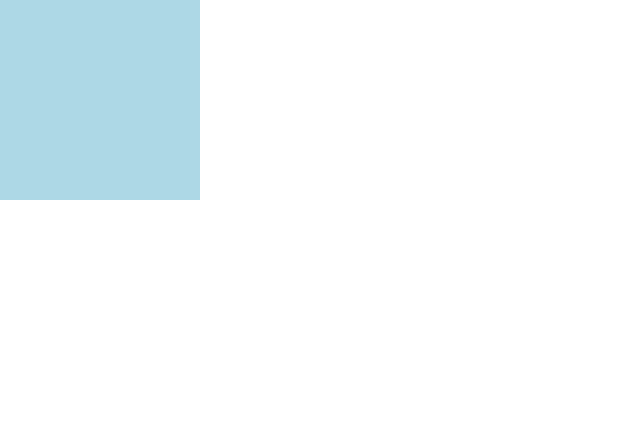
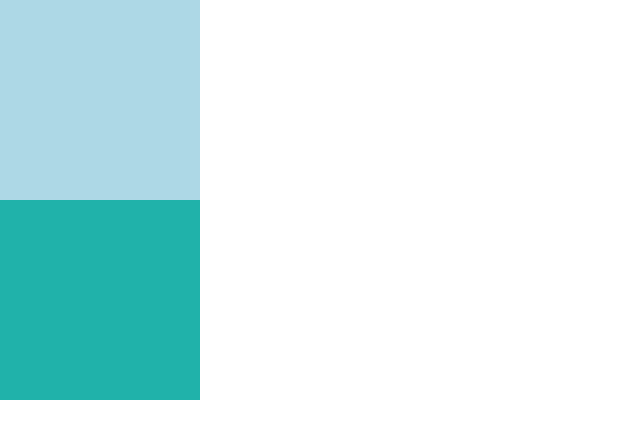
Before and after one commit to water1525/9.25, a plain HTML site: page index.html in a window 1280 px wide. Shown: the whole page, without its empty margins (0-640 px from the left). Drawn offline with Linux system fonts and the light colour scheme.

Commit message:
'dev2_1'

```diff
--- a/index.html
+++ b/index.html
@@ -12,20 +12,28 @@
             height: 200px;
             background-color: lightblue;
         }
+        .box1{
+            width: 200px;
+            height: 200px;
+            background-color: lightseagreen;
+        }
     </style>
 </head>
 <body>
 
     <div class="box"></div>
+    <div class="box1"></div>
 
 </body>
 </html>
 <script>
 
     let o_box = document.querySelector('.box');
+    let o_box_1 = document.querySelector('.box1');
     let fn_random = () => parseInt(Math.random() * 255)
     o_box.onclick = function(){
         this.style.backgroundColor = `rgb(${fn_random()},${fn_random()},${fn_random()})`
+        o_box_1.style.backgroundColor  = `rgb(${fn_random()},${fn_random()},${fn_random()})`
         console.log(`rgb(${fn_random()},${fn_random()},${fn_random()})`)
     }
 
```
